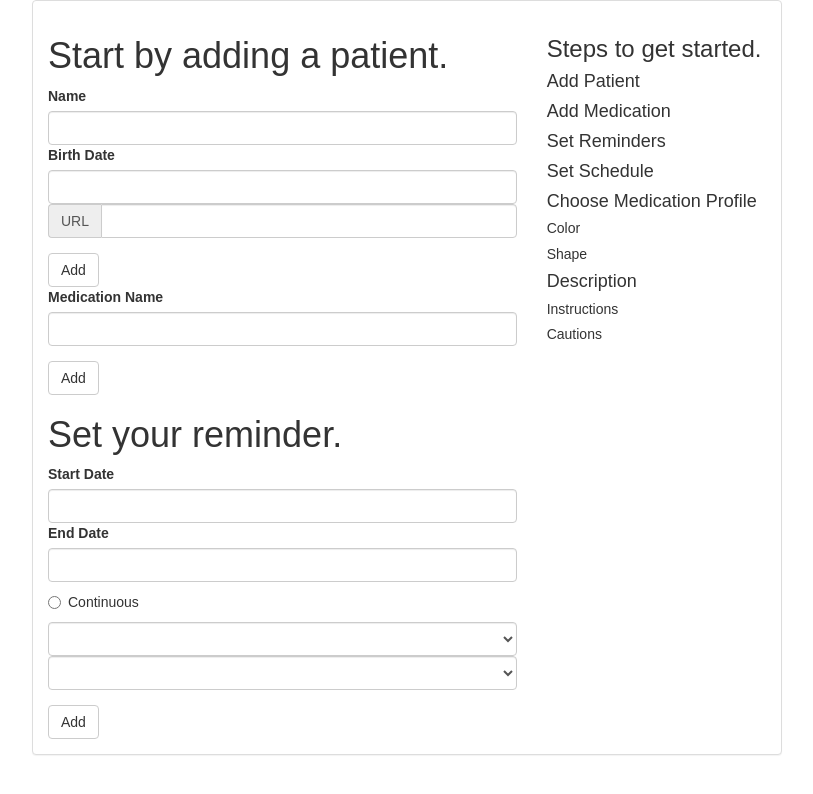
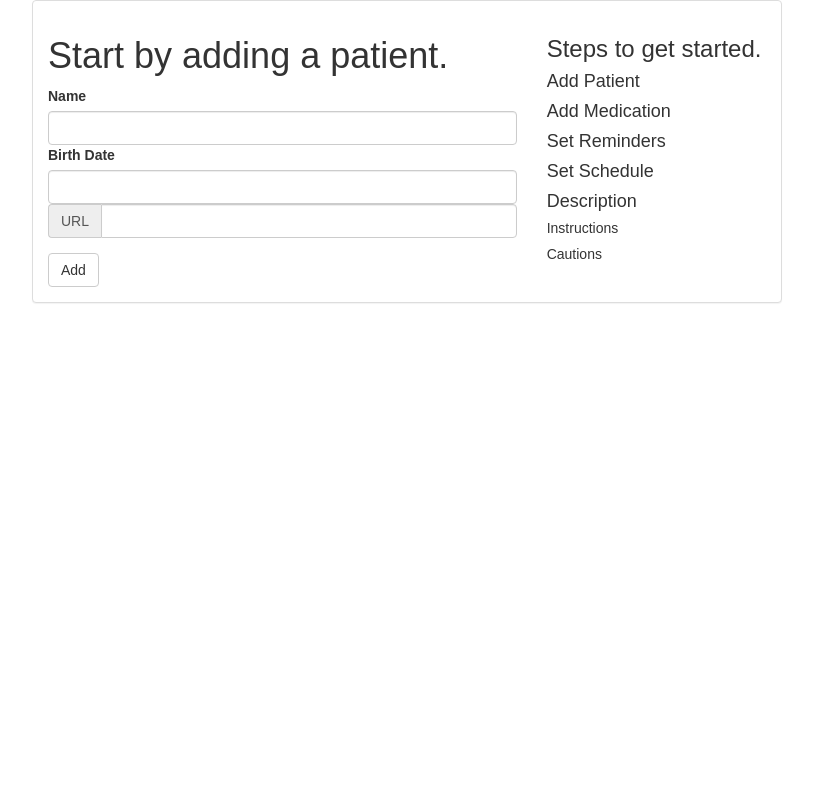
Before and after one commit to aoristdev/orderlyaid, a React (Create React App) app in the folder app-react/: page /new in a window 1280 px wide. Shown: the top 794 px of the page, without its empty margins (233-1046 px from the left). Built offline with nearby package versions, Linux system fonts and the light colour scheme.

Commit message:
Functioning Buttons

```diff
--- a/app-react/src/components/AddMedication.js
+++ b/app-react/src/components/AddMedication.js
@@ -4,14 +4,15 @@ import { browserHistory } from 'react-router'
 
 class AddMedication extends React.Component {
     goToSetReminders() {
-    browserHistory.push('reminders')
+    browserHistory.push('/new/reminders')
    }
 render() {
-
+// add med title
     return<div>
     <div className="form-group">
+
         <label htmlFor="name">Medication Name</label>
-        <input type="text" class="form-control" id="name" />
+        <input type="text" className="form-control" id="name" />
         </div>
 
         <button type="submit" className="btn btn-default" onClick={this.goToSetReminders}>Add</button>
--- a/app-react/src/components/AddPatient.js
+++ /dev/null
@@ -1,29 +0,0 @@
-import React from 'react'
-import { browserHistory } from 'react-router'
-
-class AddPatient extends React.Component {
-    goToAddMedication() {
-    browserHistory.push('medication')
-   }
-render(){
-
-    return<div>
-    <h1>Start by adding a patient.</h1>
-        <div className="form-group">
-            <label htmlFor="name">Name</label>
-            <input type="text" className="form-control" id="name" />
-
-            <label htmlFor="birthDate">Birth Date</label>
-            <input type="text" className="form-control" id="birthDate" />
-
-            <label className="sr-only" htmlFor="photoUrl">Photo</label>
-            <div className="input-group">
-                <div className="input-group-addon">URL</div>
-                <input type="text" className="form-control" id="photoUrl" />
-            </div>
-        </div>
-        <button type="submit" className="btn btn-default" onClick={this.goToAddMedication}>Add</button>
-    </div>
-}
-}
-export default AddPatient
--- a/app-react/src/components/OnBoarding.js
+++ b/app-react/src/components/OnBoarding.js
@@ -1,18 +1,32 @@
 import React from 'react'
 import { browserHistory } from 'react-router'
-import AddPatient from './AddPatient'
-import AddMedication from './AddMedication'
-import SetReminders from './SetReminders'
+
+
 
 import './css/index.css'
 
 
 class OnBoarding extends React.Component {
+    constructor(props) {
+        super(props)
+        this.goToAddMedication = this.goToAddMedication.bind(this)
+        this.state = {
+
+        }
+    }
+    componentDidMount() {
+        alert("I made it Maaaa!")
+    }
+    goToAddMedication() {
+        // /post patient
+    window.scroll(0, 2500)
+    browserHistory.push('/new/medication')
+    }
 
 // add constructor
 
     render() {
-        console.log(this)
+        // console.log(this)
 
         return <div>
             <div className="container">
@@ -22,10 +36,22 @@ class OnBoarding extends React.Component {
                             <div className="panel-body">
                                 <div className="row">
                                     <div className="col-sm-8">
-                                      <AddPatient />
-                                      <AddMedication />
-                                      <SetReminders />
+                                     <h1>Start by adding a patient.</h1>
+                                        <div className="form-group">
+                                            <label htmlFor="name">Name</label>
+                                            <input type="text" className="form-control" id="name" />
 
+                                            <label htmlFor="birthDate">Birth Date</label>
+                                            <input type="text" className="form-control" id="birthDate" />
+
+                                            <label className="sr-only" htmlFor="photoUrl">Photo</label>
+                                            <div className="input-group">
+                                                <div className="input-group-addon">URL</div>
+                                                <input type="text" className="form-control" id="photoUrl" />
+                                            </div>
+                                        </div>
+                                        <button type="submit" className="btn btn-default" onClick={this.goToAddMedication}>Add</button>
+                                      {this.props.children}
                                     </div>
                                     <div className="col-sm-4">
                                         <h3>Steps to get started.</h3>
@@ -33,9 +59,6 @@ class OnBoarding extends React.Component {
                                         <h4>Add Medication</h4>
                                         <h4>Set Reminders</h4>
                                         <h4>Set Schedule</h4>
-                                        <h4>Choose Medication Profile</h4>
-                                        <h5>Color</h5>
-                                        <h5>Shape</h5>
                                         <h4>Description</h4>
                                         <h5>Instructions</h5>
                                         <h5>Cautions</h5>
--- a/app-react/src/components/Profile.js
+++ b/app-react/src/components/Profile.js
@@ -2,11 +2,17 @@ import React from 'react'
 import { browserHistory } from 'react-router'
 
 class Profile extends React.Component {
+    constructor(props){
+        super(props)
+         this.goToTodaysMeds = this.goToTodaysMeds.bind(this)
+         this.goToHistory = this.goToHistory.bind(this)
+
+        }
     goToTodaysMeds() {
-    browserHistory.push('/todaysmeds')
+    browserHistory.push('/profile/todaysmeds')
    }
     goToHistory() {
-    browserHistory.push('/medhistory')
+    browserHistory.push('/profile/medhistory')
    }
 
 render(){
@@ -62,7 +68,7 @@ render(){
                  <div className="panel panel-default">
                     <div className="panel-body">
                         <div className="row">
-
+                        {this.props.children}
                         </div>
                     </div>
                 </div>
--- a/app-react/src/components/SetReminders.js
+++ b/app-react/src/components/SetReminders.js
@@ -3,7 +3,7 @@ import { browserHistory } from 'react-router'
 
 class SetReminders extends React.Component {
     goToSetSchedule() {
-    browserHistory.push('schedule')
+    browserHistory.push('/new/schedule')
    }
 render (){
 
@@ -22,23 +22,19 @@ return<div>
                 Continuous
             </label>
         </div>
-        <select className="form-control">
-            <label> How many times per day?
+        <select className="form-control" placeholder="how many times a day?">
                 <option>1</option>
                 <option>2</option>
                 <option>3</option>
                 <option>4</option>
                 <option>5</option>
-            </label>
         </select>
-            <select className="form-control">
-            <label> Dosage
+            <select className="form-control" placeholder="dosage">
                 <option>1</option>
                 <option>2</option>
                 <option>3</option>
                 <option>4</option>
                 <option>5</option>
-            </label>
         </select>
     </div>
      <button type="submit" className="btn btn-default" onClick={this.goToSetSchedule}>Add</button>
--- a/app-react/src/components/SetSchedule.js
+++ b/app-react/src/components/SetSchedule.js
@@ -29,7 +29,7 @@ render(){
                 </label>
             </div>
 
-            <div className="radio">
+            <div className="radio" placeholder="Scheduled Days">
                 <label>
                     <input type="radio" name="scheduledDays" id="scheduledDays" value="scheduledDays" />
                     Scheduled Days
--- a/app-react/src/index.js
+++ b/app-react/src/index.js
@@ -10,7 +10,6 @@ import MedHistory from './components/MedHistory'
 import TodaysMeds from './components/TodaysMeds'
 
 import OnBoarding from './components/OnBoarding'
-import AddPatient from './components/AddPatient'
 import AddMedication from './components/AddMedication'
 import SetReminders from './components/SetReminders'
 import SetSchedule from './components/SetSchedule'
@@ -27,7 +26,6 @@ ReactDOM.render (
         </Route>
 
         <Route path='/new' component={OnBoarding}>
-            <Route path='patient' component={AddPatient} />
             <Route path='medication' component={AddMedication} />
             <Route path='reminders' component={SetReminders} />
             <Route path='schedule' component={SetSchedule} />
```
